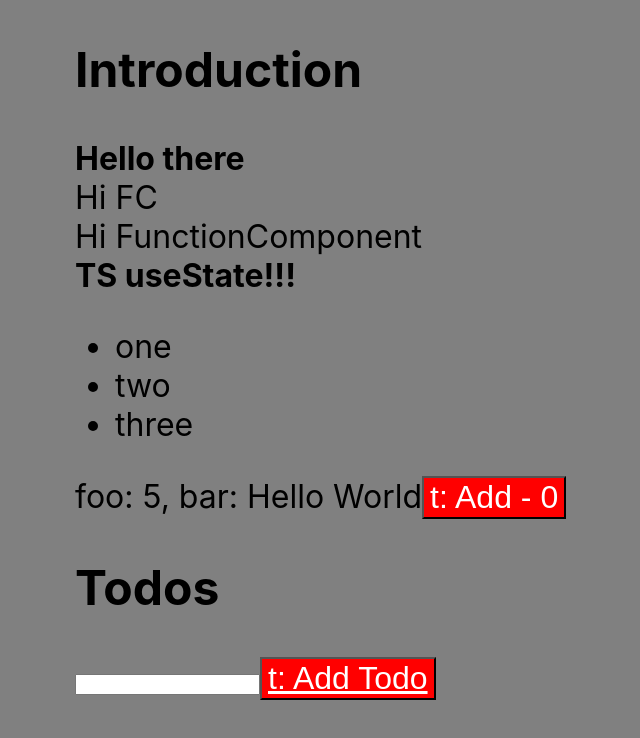
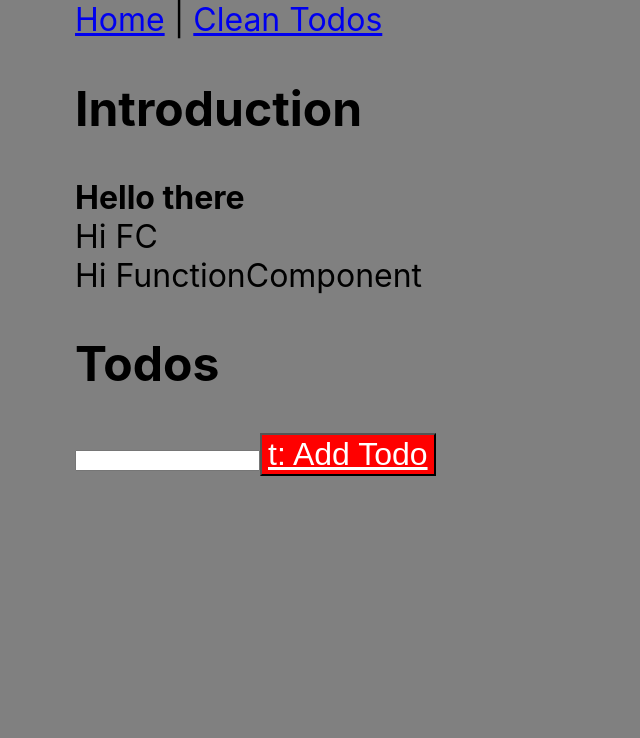
Before and after one commit to irackson/ts-react-template, a React (Create React App) app: page /clean-todos in a window 1280 px wide. Shown: the top 738 px of the page, without its empty margins (165-805 px from the left). Built offline with nearby package versions, Linux system fonts and the light colour scheme.

Commit message:
add routing, init #23

```diff
--- a/src/App.tsx
+++ b/src/App.tsx
@@ -1,4 +1,5 @@
-import Main from 'components/Main';
+import HelloWorld from 'components/HelloWorld';
+import CleanTodos from 'components/CleanTodos';
 import {
     ReactNode,
     FC,
@@ -11,7 +12,9 @@ import {
     ButtonHTMLAttributes,
     DetailedHTMLProps,
 } from 'react';
+import { Route, Switch, Link } from 'react-router-dom';
 import 'App.scss';
+
 const Heading = ({ title }: { title: string }) => <h2>{title}</h2>;
 
 //???  use React.FunctionComponent by convention. only use FC if you need the `children` property. doing `children: React.ReactNode` is also fine if you want to be very explicit.
@@ -53,6 +56,10 @@ interface Todo {
     text: string;
 }
 
+interface Payload {
+    text: string;
+}
+
 type ActionType =
     | {
           type: 'ADD';
@@ -62,10 +69,6 @@ type ActionType =
           type: 'REMOVE';
           id: number;
       };
-
-interface Payload {
-    text: string;
-}
 
 //! clean version of using ReturnType (a utility type) to type useState as props in a Custom Hook 😀
 //* allows DRY changing of ex. number to string
@@ -173,13 +176,28 @@ function App() {
 
     return (
         <div className="App">
+            <Link to={'/'}>Home</Link>
+            <span> | </span>
+            <Link to={'/clean-todos'}>Clean Todos</Link>
+            <Switch>
+                <Route
+                    exact
+                    path="/"
+                    render={(rp) => (
+                        <div>
+                            <HelloWorld
+                                foo={5}
+                                bar={'Hello World'}
+                            ></HelloWorld>
                             <Heading title="Introduction" />
                             <Box>Hello there</Box>
                             <Box2></Box2>
                             <Box3> </Box3>
                             <Box>{payload?.text}</Box>
-            <List items={['one', 'two', 'three']} onClick={onListClick}></List>
-            <Main foo={5} bar={'Hello World'}></Main>
+                            <List
+                                items={['one', 'two', 'three']}
+                                onClick={onListClick}
+                            ></List>
                             <Incrementer value={value} setValue={setValue} />
 
                             <Heading title="Todos" />
@@ -188,7 +206,10 @@ function App() {
                                     {todo.text}
                                     <Button
                                         onClick={() =>
-                            dispatch({ type: 'REMOVE', id: todo.id })
+                                            dispatch({
+                                                type: 'REMOVE',
+                                                id: todo.id,
+                                            })
                                         }
                                     >
                                         Remove
@@ -204,6 +225,14 @@ function App() {
                                 ></Button>
                             </div>
                         </div>
+                    )}
+                />
+                <Route
+                    path="/clean-todos"
+                    render={(rp) => <CleanTodos rp={rp} blah={'hi'} />}
+                />
+            </Switch>
+        </div>
     );
 }
 
--- /dev/null
+++ b/src/components/CleanTodos.tsx
@@ -0,0 +1,154 @@
+import {
+    ReactNode,
+    FC,
+    FunctionComponent,
+    useCallback,
+    useState,
+    useEffect,
+    useReducer,
+    useRef,
+    ButtonHTMLAttributes,
+    DetailedHTMLProps,
+} from 'react';
+import { RouteComponentProps, StaticContext } from 'react-router';
+const Heading = ({ title }: { title: string }) => <h2>{title}</h2>;
+
+//???  use React.FunctionComponent by convention. only use FC if you need the `children` property. doing `children: React.ReactNode` is also fine if you want to be very explicit.
+
+//! uses ReactNode as type for child props
+const Box = ({ children }: { children: ReactNode }) => {
+    return (
+        <div style={{ padding: '1 rem', fontWeight: 'bold' }}>{children}</div>
+    );
+};
+
+//! uses type FC as alias for interface FunctionComponent
+const Box2: FC = () => {
+    return <div>Hi FC</div>;
+};
+//! uses interface FunctionComponent
+const Box3: FunctionComponent = () => {
+    return <div>Hi FunctionComponent</div>;
+};
+
+interface Todo {
+    id: number;
+    done: boolean;
+    text: string;
+}
+
+type ActionType =
+    | {
+          type: 'ADD';
+          text: string;
+      }
+    | {
+          type: 'REMOVE';
+          id: number;
+      };
+
+//! typing Custom Props with DetailedHTMLProps to create a DSL component
+const Button: FunctionComponent<
+    DetailedHTMLProps<
+        ButtonHTMLAttributes<HTMLButtonElement>,
+        HTMLButtonElement
+    > & { title?: string }
+> = ({ title, children, style, ...rest }) => (
+    <button
+        {...rest}
+        style={{
+            ...style,
+            backgroundColor: 'red',
+            color: 'white',
+            fontSize: 'xx-large',
+        }}
+    >
+        {/* super cool syntax */}
+        {/* {title ?? children} */}
+        {title ? `t: ${title}` : children}
+    </button>
+);
+
+interface CleanTodosProps {
+    blah: string;
+}
+
+interface RouterProps {
+    rp: RouteComponentProps<{}, StaticContext, unknown>;
+}
+
+const CleanTodos: FC<CleanTodosProps & RouterProps> = ({ rp, blah }) => {
+    useEffect(() => {
+        console.log(rp.history.location.pathname);
+        console.log(blah);
+    }, [rp]);
+
+    //! useReducer hook
+    const [todos, dispatch] = useReducer(
+        (state: Todo[], action: ActionType) => {
+            switch (action.type) {
+                case 'ADD':
+                    return [
+                        ...state,
+                        {
+                            id: state.length,
+                            text: action.text,
+                            done: false,
+                        },
+                    ];
+                case 'REMOVE':
+                    return state.filter(({ id }) => id !== action.id);
+                default:
+                    throw new Error();
+            }
+        },
+        []
+    );
+
+    //! useRef hook
+    const newTodoRef = useRef<HTMLInputElement>(null);
+
+    //! another useCallback event handler
+    const onAddTodo = useCallback(() => {
+        if (newTodoRef.current) {
+            dispatch({
+                type: 'ADD',
+                text: newTodoRef.current.value,
+            });
+            newTodoRef.current.value = '';
+        }
+    }, []);
+
+    return (
+        <div>
+            <Heading title="Introduction" />
+            <Box>Hello there</Box>
+            <Box2></Box2>
+            <Box3> </Box3>
+
+            <Heading title="Todos" />
+            {todos.map((todo, index) => (
+                <div key={index}>
+                    {todo.text}
+                    <Button
+                        onClick={() =>
+                            dispatch({ type: 'REMOVE', id: todo.id })
+                        }
+                    >
+                        Remove
+                    </Button>
+                </div>
+            ))}
+            <div>
+                <input type="text" ref={newTodoRef} />
+                <Button
+                    onClick={onAddTodo}
+                    style={{ textDecoration: 'underline' }}
+                    title={'Add Todo'}
+                ></Button>
+            </div>
+        </div>
+    );
+};
+
+export default CleanTodos;
--- a/src/components/Main.tsx
+++ b/src/components/HelloWorld.tsx
@@ -1,11 +1,11 @@
 import { FC } from 'react';
 
-interface MainProps {
+interface HelloWorldProps {
     foo: number;
     bar: string;
 }
 
-const Main: FC<MainProps> = (props) => {
+const HelloWorld: FC<HelloWorldProps> = (props) => {
     return (
         <>
             foo: {props.foo}, bar: {props.bar}
@@ -13,4 +13,4 @@ const Main: FC<MainProps> = (props) => {
     );
 };
 
-export default Main;
+export default HelloWorld;
```
Lines whose indentation alone changed are shown as unchanged.
